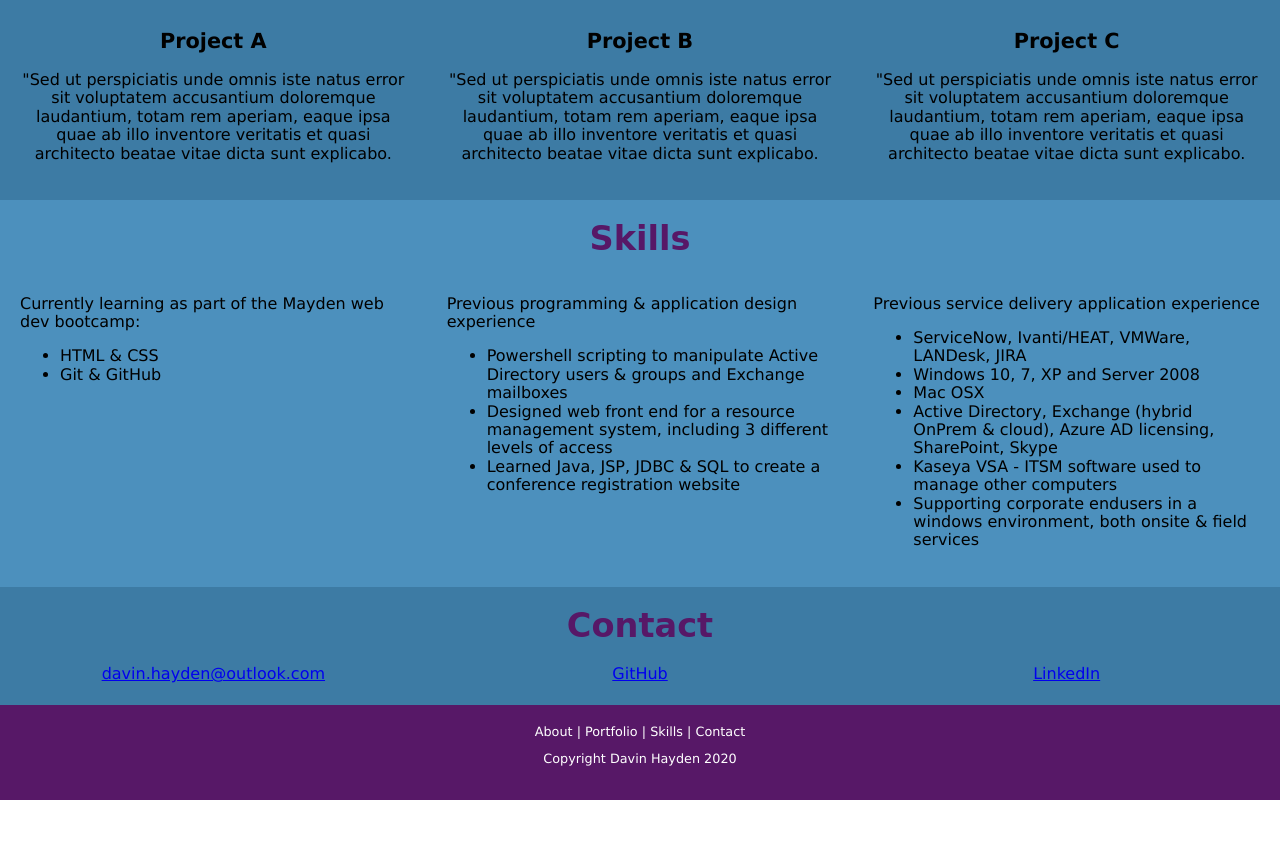
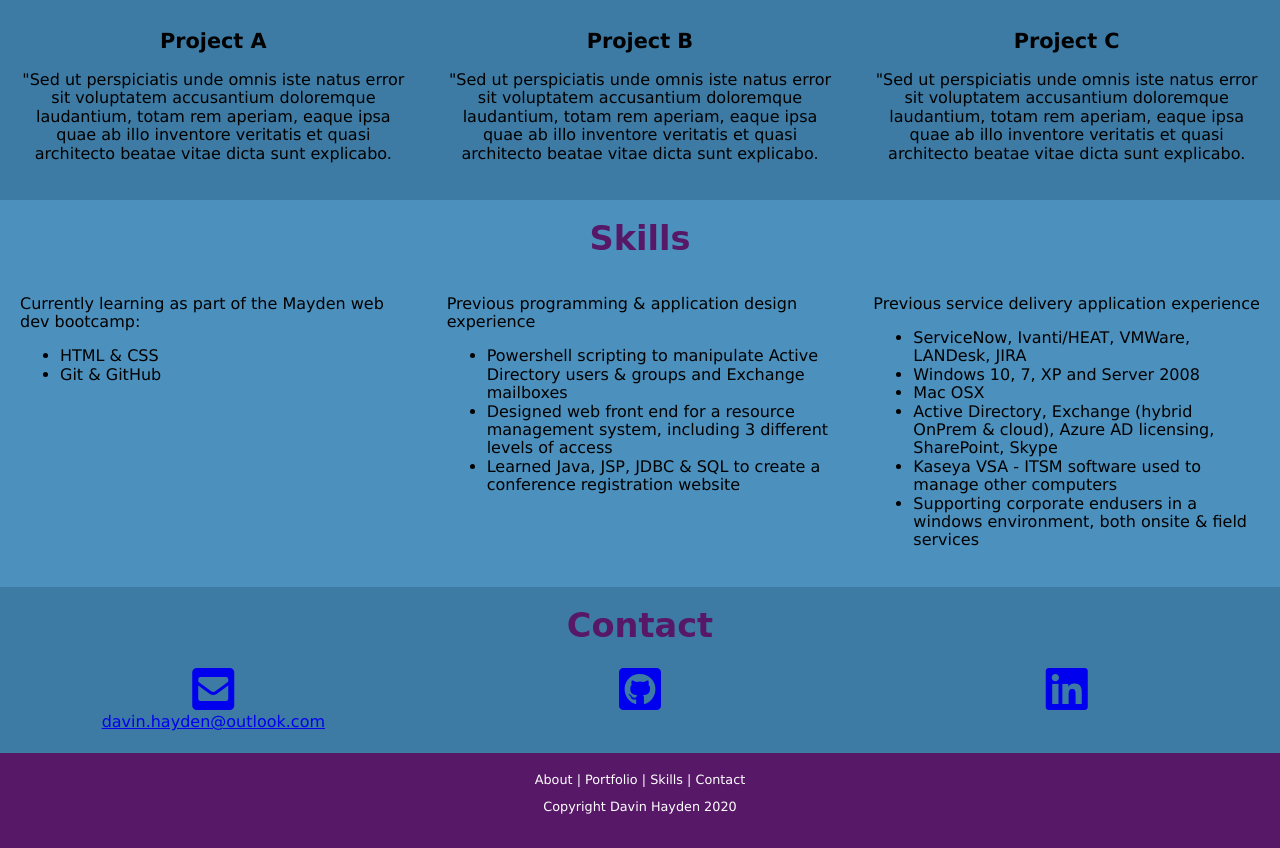
Before and after one commit to davin2020/mobile, a plain HTML site: page index.html in a window 1280 px wide. Shown: the part 588-1436 px from the top of the page. Before the commit the page ends 1388 px from the top, so only its background shows below. Drawn offline with Linux system fonts and the light colour scheme.

Commit message:
added font awesome icons for email, GitHub and LinkedIn

```diff
--- a/index.html
+++ b/index.html
@@ -6,6 +6,9 @@
   <title>Davin's Portfolio</title>
   <link href="normalize.css" type="text/css" rel="stylesheet">
   <link href="style.css" type="text/css" rel="stylesheet">
+  <meta name="viewport" content="width=device-width, initial-scale=1.0">
+  <!-- <link rel="stylesheet" href="//use.fontawesome.com/releases/v5.0.7/css/all.css"> -->
+  <link rel="stylesheet" href="https://use.fontawesome.com/releases/v5.0.7/css/all.css">
 </head>
 
 <body>
@@ -126,13 +129,13 @@
 				</a>
 				<div class="containerFlex">
 					<article class="articleBox">
-						<a href = "mailto: davin.hayden@outlook.com">davin.hayden@outlook.com</a>
+						<a href = "mailto: davin.hayden@outlook.com"><i class="fas fa-envelope-square fa-3x"></i><br>davin.hayden@outlook.com</a>
 					</article>
 					<article class="articleBox">
-						<a href="https://github.com/davin2020/davinportfolio">GitHub</a>
+						<a href="https://github.com/davin2020/davinportfolio"><i class="fab fa-github-square fa-3x"></i></a>
 					</article>
 					<article class="articleBox">
-						<a href="https://uk.linkedin.com/">LinkedIn</a>
+						<a href="https://uk.linkedin.com/"><i class="fab fa-linkedin fa-3x"></i></a>
 					</article>
 				</div>
 			</section>
```
